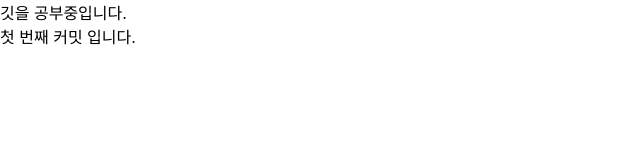
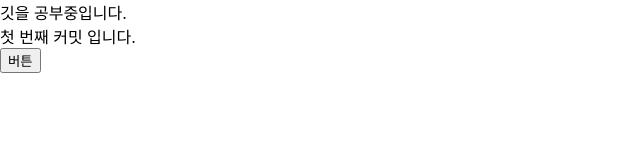
Before and after one commit to dev-yihyun/git-study, a React (Create React App) app: page / in a window 1280 px wide. Shown: the top 160 px of the page, without its empty margins (0-640 px from the left). Built offline with nearby package versions, Linux system fonts and the light colour scheme.

Commit message:
[feate] *master button 추가

```diff
--- a/src/App.js
+++ b/src/App.js
@@ -3,6 +3,9 @@ function App() {
         <>
             깃을 공부중입니다.
             <br />첫 번째 커밋 입니다.
+            <div>
+                <button>버튼</button>
+            </div>
         </>
     );
 }
```
